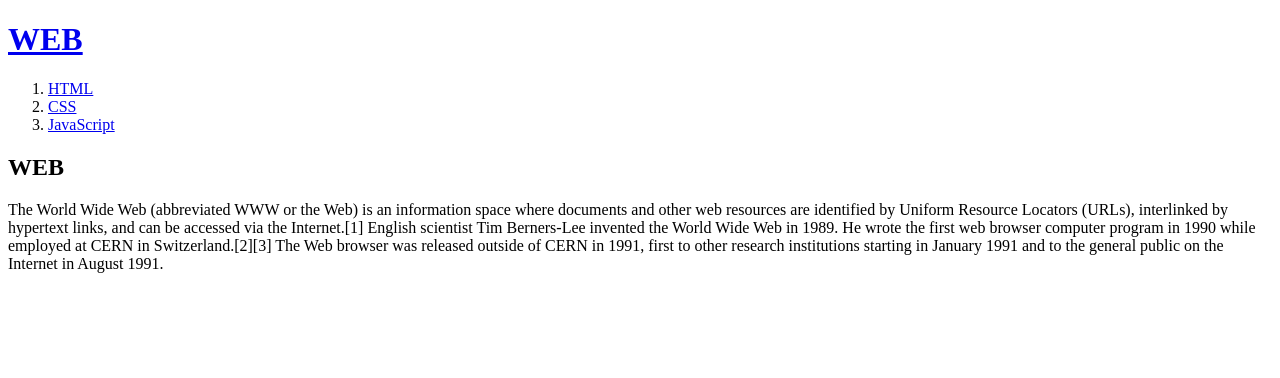
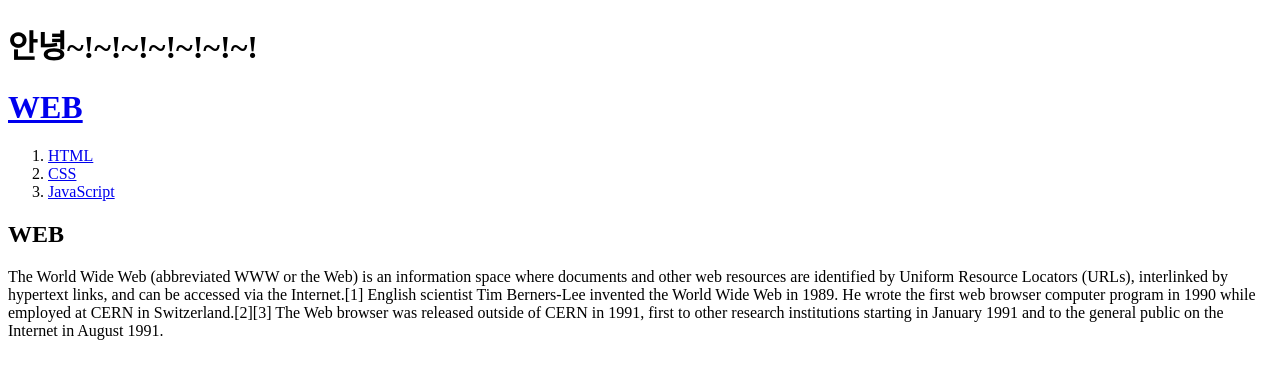
Before and after one commit to forelise25/nodejs-study, a website: page index.html in a window 1280 px wide. Drawn offline with Linux system fonts and the light colour scheme.

Commit message:
테스트용 수정

```diff
--- a/index.html
+++ b/index.html
@@ -5,6 +5,7 @@
   <meta charset="utf-8">
 </head>
 <body>
+  <h1>안녕~!~!~!~!~!~!~!</h1>
   <h1><a href="index.html">WEB</a></h1>
   <ol>
     <li><a href="1.html">HTML</a></li>
```
